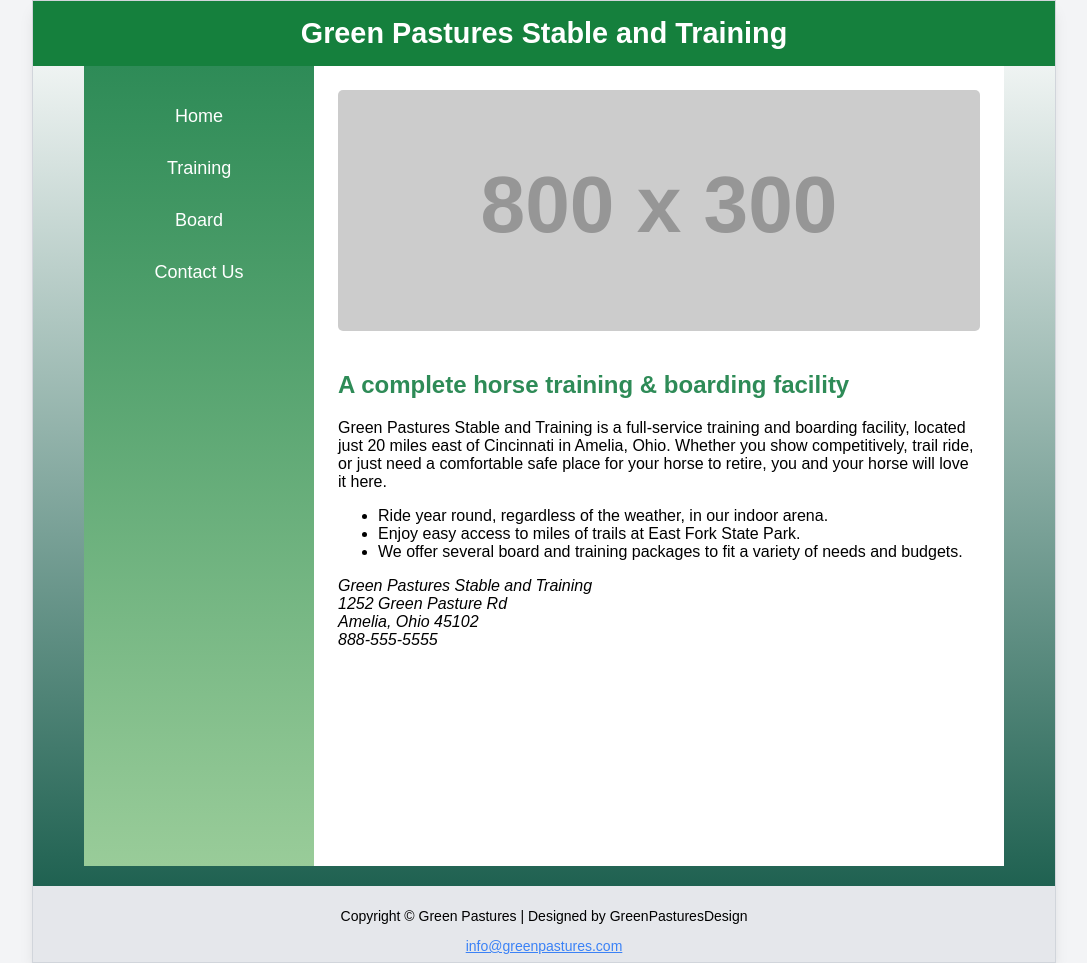
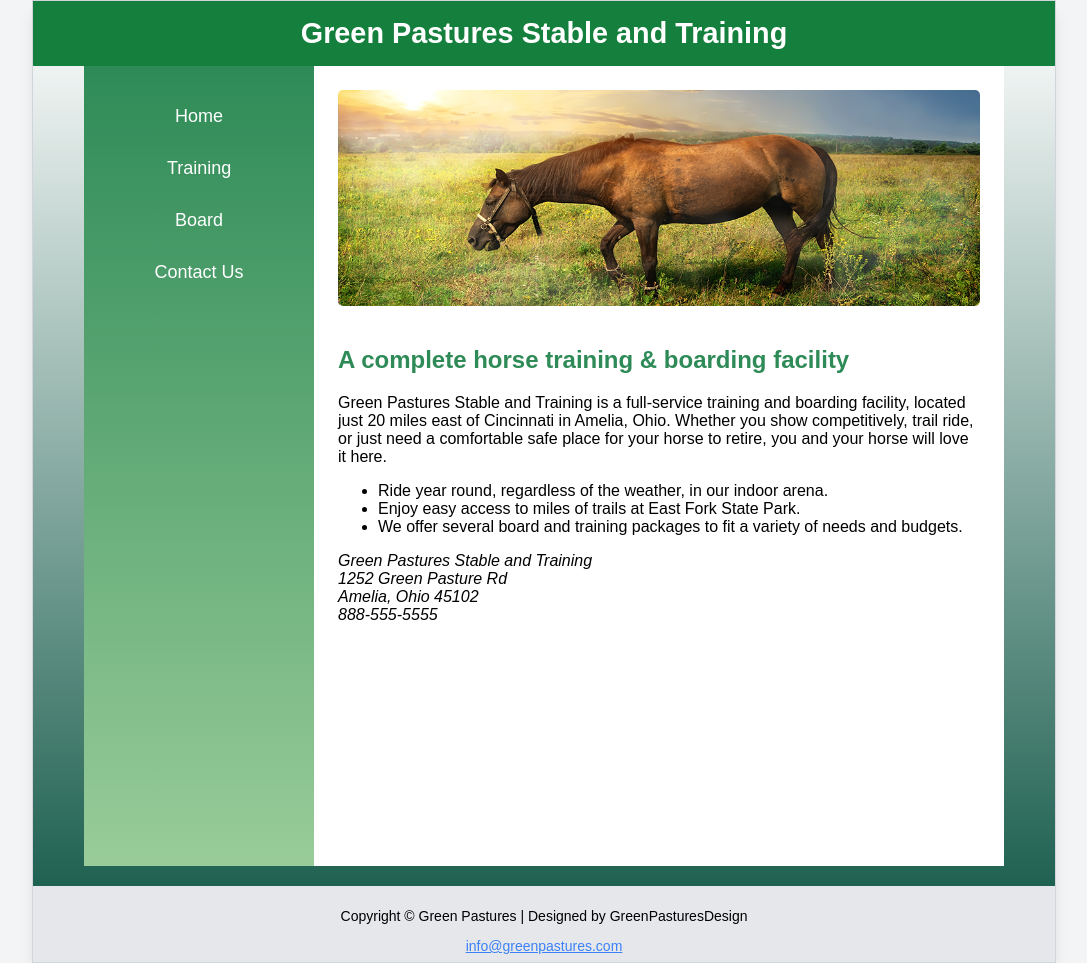
Before and after one commit to Godspeed-d/prototype, a plain HTML site: page index.html in a window 1280 px wide. Shown: the whole page, without its empty margins (96-1183 px from the left). Drawn offline with Linux system fonts and the light colour scheme; placeholder pictures from the web are drawn by us.

Commit message:
Update index.html

```diff
--- a/index.html
+++ b/index.html
@@ -111,7 +111,7 @@
                 </ul>
             </nav>
             <main>
-                <img src="https://placehold.co/800x300" alt="A horse grazing in a green pasture">
+                <img src="sunsetHorse.png" alt="A horse grazing in a green pasture">
                 <h2>A complete horse training & boarding facility</h2>
                 <p>Green Pastures Stable and Training is a full-service training and boarding facility,
                     located just 20 miles east of Cincinnati in Amelia, Ohio. Whether you show competitively,
```
